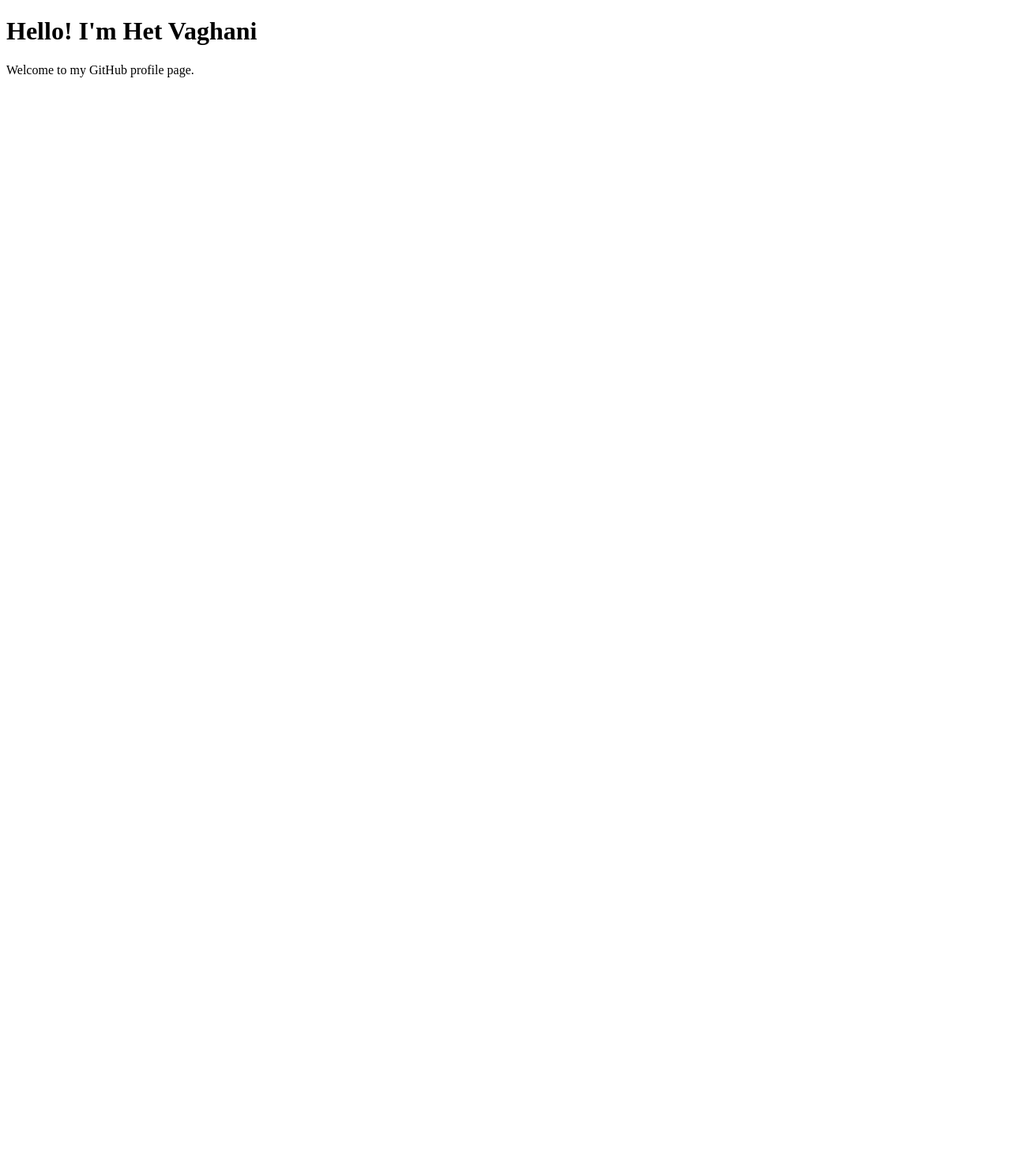
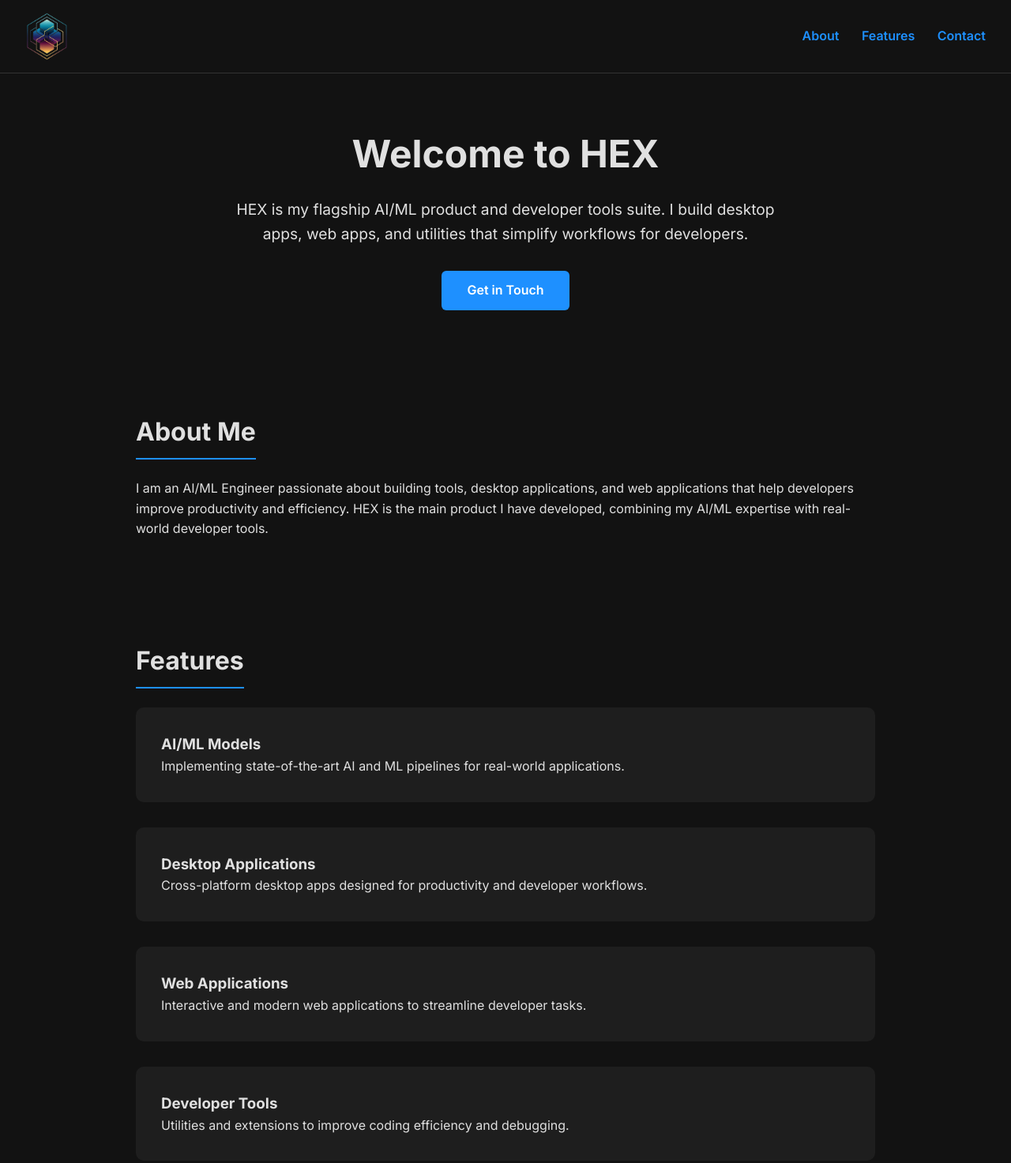
Before and after one commit to vaghanihet2001/vaghanihet2001.github.io, a plain HTML site: page index.html in a window 1280 px wide. Shown: the top 1473 px of the page at 79% size. Before the commit the page ends 800 px from the top, so only its background shows below. Drawn offline with Linux system fonts and the light colour scheme.

Commit message:
Hex introduction added

```diff
--- a/index.html
+++ b/index.html
@@ -1,10 +1,211 @@
 <!DOCTYPE html>
-<html>
+<html lang="en">
 <head>
-  <title>Het Vaghani</title>
+  <meta charset="UTF-8">
+  <meta name="viewport" content="width=device-width, initial-scale=1.0">
+  <title>HEX - AI/ML & Developer Tools</title>
+  <link href="https://fonts.googleapis.com/css2?family=Inter:wght@400;600;700&display=swap" rel="stylesheet">
+  <style>
+    /* Base Styling */
+    * {
+      margin: 0;
+      padding: 0;
+      box-sizing: border-box;
+      font-family: 'Inter', sans-serif;
+    }
+
+    body {
+      background-color: #121212;
+      color: #e0e0e0;
+      line-height: 1.6;
+    }
+
+    a {
+      color: #1E90FF;
+      text-decoration: none;
+    }
+
+    a:hover {
+      text-decoration: underline;
+    }
+
+    /* Header */
+    header {
+      display: flex;
+      justify-content: space-between;
+      align-items: center;
+      padding: 1rem 2rem;
+      border-bottom: 1px solid #333;
+      position: sticky;
+      top: 0;
+      background-color: #121212;
+      z-index: 1000;
+    }
+
+    header img {
+      height: 60px;
+    }
+
+    nav a {
+      margin-left: 1.5rem;
+      font-weight: 600;
+    }
+
+    /* Hero Section */
+    .hero {
+      display: flex;
+      flex-direction: column;
+      align-items: center;
+      justify-content: center;
+      text-align: center;
+      padding: 4rem 2rem;
+    }
+
+    .hero h1 {
+      font-size: 3rem;
+      margin-bottom: 1rem;
+    }
+
+    .hero p {
+      font-size: 1.2rem;
+      max-width: 700px;
+      margin-bottom: 2rem;
+    }
+
+    .hero a.button {
+      padding: 0.75rem 2rem;
+      background-color: #1E90FF;
+      color: #fff;
+      border-radius: 6px;
+      font-weight: 600;
+      transition: background 0.3s;
+    }
+
+    .hero a.button:hover {
+      background-color: #0066cc;
+    }
+
+    /* Sections */
+    section {
+      padding: 4rem 2rem;
+      max-width: 1000px;
+      margin: 0 auto;
+    }
+
+    section h2 {
+      font-size: 2rem;
+      margin-bottom: 1.5rem;
+      border-bottom: 2px solid #1E90FF;
+      display: inline-block;
+      padding-bottom: 0.5rem;
+    }
+
+    .features, .contact {
+      display: grid;
+      gap: 2rem;
+    }
+
+    .feature-card {
+      background-color: #1e1e1e;
+      padding: 2rem;
+      border-radius: 10px;
+      transition: transform 0.3s, box-shadow 0.3s;
+    }
+
+    .feature-card:hover {
+      transform: translateY(-5px);
+      box-shadow: 0 5px 20px rgba(30,144,255,0.5);
+    }
+
+    /* Footer */
+    footer {
+      text-align: center;
+      padding: 2rem;
+      border-top: 1px solid #333;
+      margin-top: 2rem;
+      font-size: 0.9rem;
+      color: #888;
+    }
+
+    /* Responsive */
+    @media (max-width: 768px) {
+      .features {
+        grid-template-columns: 1fr;
+      }
+    }
+  </style>
 </head>
 <body>
-  <h1>Hello! I'm Het Vaghani</h1>
-  <p>Welcome to my GitHub profile page.</p>
+
+  <!-- Header -->
+  <header>
+    <img src="assets/logo-removebg.png" alt="HEX Logo">
+    <nav>
+      <a href="#about">About</a>
+      <a href="#features">Features</a>
+      <a href="#contact">Contact</a>
+    </nav>
+  </header>
+
+  <!-- Hero Section -->
+  <section class="hero">
+    <h1>Welcome to HEX</h1>
+    <p>HEX is my flagship AI/ML product and developer tools suite. I build desktop apps, web apps, and utilities that simplify workflows for developers.</p>
+    <a href="#contact" class="button">Get in Touch</a>
+  </section>
+
+  <!-- About Section -->
+  <section id="about">
+    <h2>About Me</h2>
+    <p>I am an AI/ML Engineer passionate about building tools, desktop applications, and web applications that help developers improve productivity and efficiency. HEX is the main product I have developed, combining my AI/ML expertise with real-world developer tools.</p>
+  </section>
+
+  <!-- Features Section -->
+  <section id="features">
+    <h2>Features</h2>
+    <div class="features">
+      <div class="feature-card">
+        <h3>AI/ML Models</h3>
+        <p>Implementing state-of-the-art AI and ML pipelines for real-world applications.</p>
+      </div>
+      <div class="feature-card">
+        <h3>Desktop Applications</h3>
+        <p>Cross-platform desktop apps designed for productivity and developer workflows.</p>
+      </div>
+      <div class="feature-card">
+        <h3>Web Applications</h3>
+        <p>Interactive and modern web applications to streamline developer tasks.</p>
+      </div>
+      <div class="feature-card">
+        <h3>Developer Tools</h3>
+        <p>Utilities and extensions to improve coding efficiency and debugging.</p>
+      </div>
+    </div>
+  </section>
+
+  <!-- Contact Section -->
+  <section id="contact">
+    <h2>Contact Me</h2>
+    <div class="contact">
+      <div class="feature-card">
+        <h3>Email</h3>
+        <p>vaghanihet2001@gmail.com</p>
+      </div>
+      <div class="feature-card">
+        <h3>GitHub</h3>
+        <p><a href="https://github.com/vaghanihet2001" target="_blank">github.com/vaghanihet2001</a></p>
+      </div>
+      <div class="feature-card">
+        <h3>LinkedIn</h3>
+        <p><a href="https://www.linkedin.com/in/ai-ml-developer" target="_blank">https://www.linkedin.com/in/ai-ml-developer</a></p>
+      </div>
+    </div>
+  </section>
+
+  <!-- Footer -->
+  <footer>
+    &copy; 2025 HEX. All Rights Reserved.
+  </footer>
+
 </body>
 </html>
```
Also changed, not shown: assets/logo-removebg.png (added).
